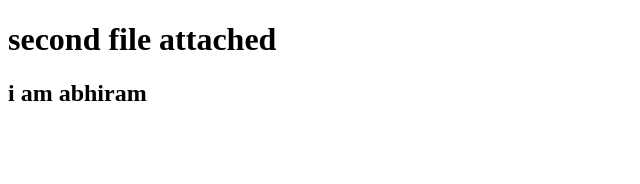
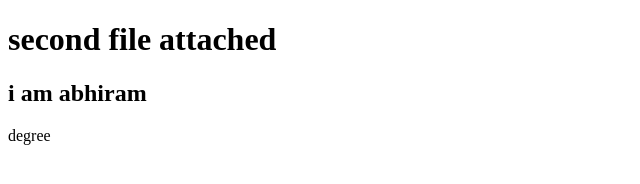
Before and after one commit to abhiram9544/date-with-git, a plain HTML site: page home.html in a window 1280 px wide. Shown: the full height of the page, 0-640 px from the left. Drawn offline with Linux system fonts and the light colour scheme.

Commit message:
education

```diff
--- a/home.html
+++ b/home.html
@@ -9,5 +9,6 @@
 <body>
     <h1>second file attached</h1>
     <h2>i am abhiram</h2>
+    <p>degree</p>
 </body>
 </html>
```
